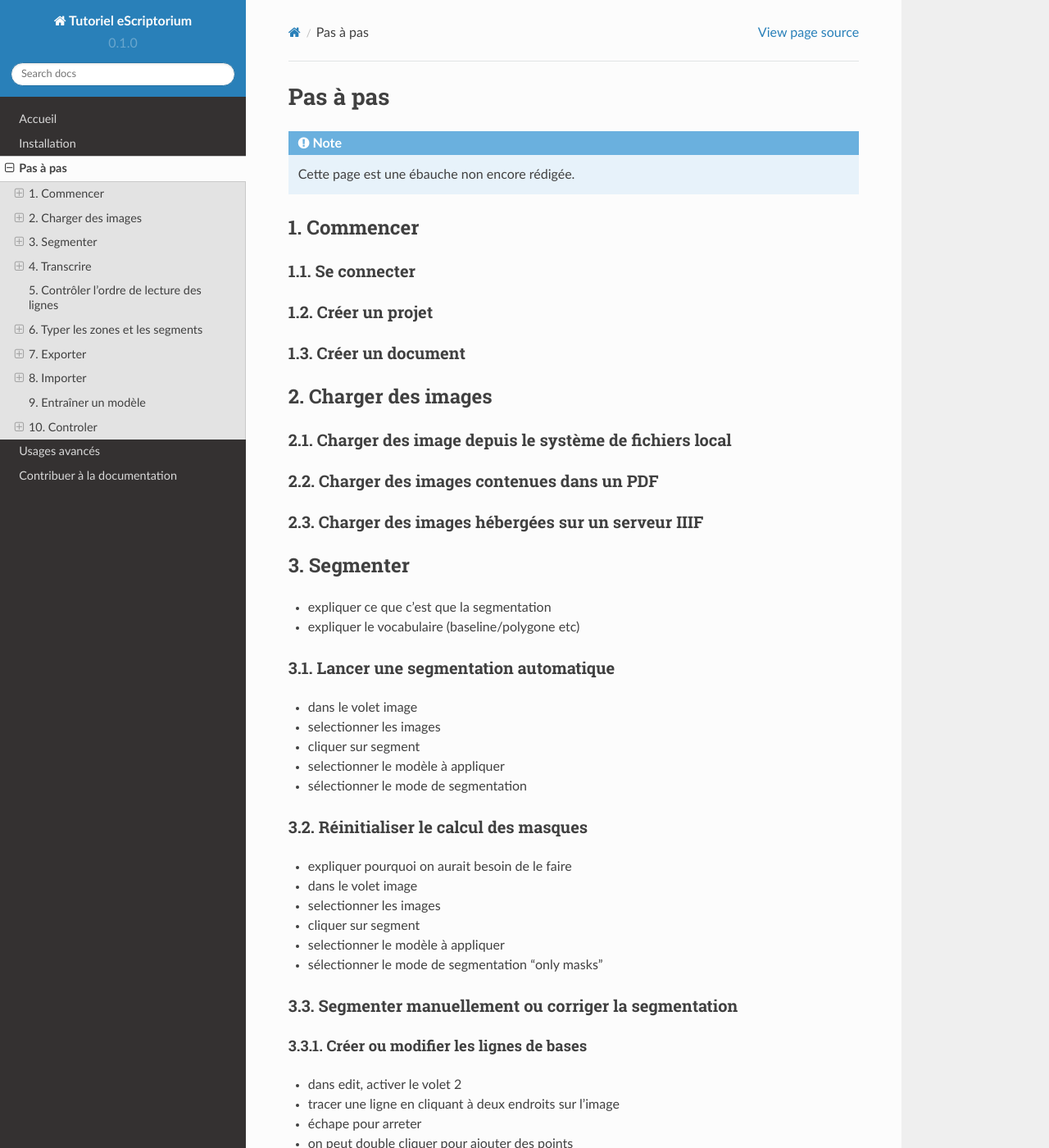
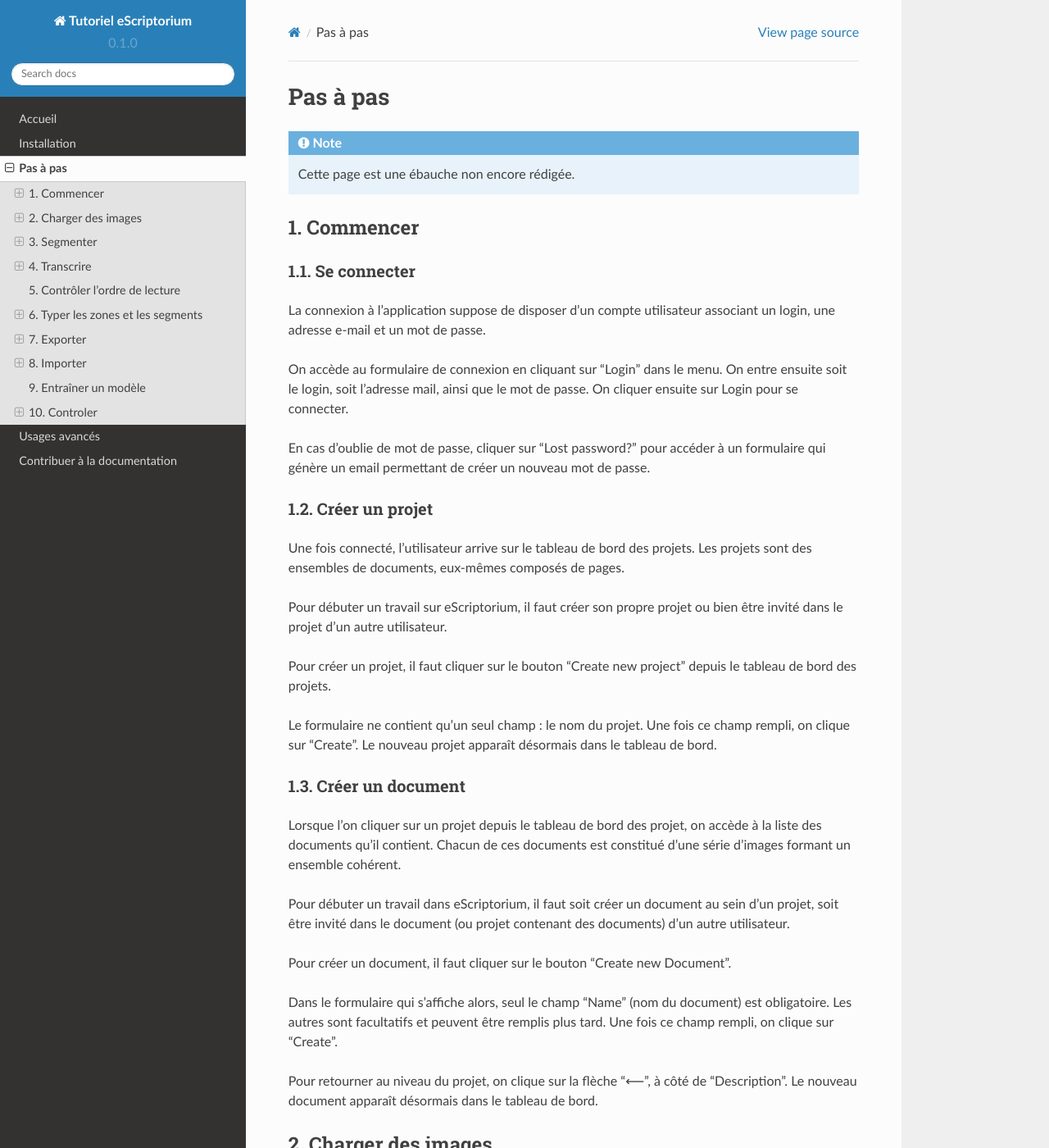
Before and after one commit to alix-tz/escriptorium-documentation, a Sphinx documentation site: the page built from docs/source/walkthrough.rst, in a window 1280 px wide and 1400 px high. Shown: the whole window at 82% size. Built offline with Sphinx 7.4.7 and the Read the Docs theme 2.0.0, drawn with Linux system fonts in a browser that asks for light colours; some of the changed text lies outside the part shown.

Commit message:
first draft for section 1 of walkthrough

```diff
--- a/docs/source/walkthrough.rst
+++ b/docs/source/walkthrough.rst
@@ -11,11 +11,36 @@
 1.1. Se connecter
 ^^^^^^^^^^^^^^^^^
 
+La connexion à l'application suppose de disposer d'un compte utilisateur associant un login, une adresse e-mail et un mot de passe.
+
+On accède au formulaire de connexion en cliquant sur "Login" dans le menu. On entre ensuite soit le login, soit l'adresse mail, ainsi que le mot de passe. On cliquer ensuite sur Login pour se connecter.
+
+En cas d'oublie de mot de passe, cliquer sur "Lost password?" pour accéder à un formulaire qui génère un email permettant de créer un nouveau mot de passe.
+
 1.2. Créer un projet
-^^^^^^^^^^^^^^^^^^
+^^^^^^^^^^^^^^^^^^^^
+
+Une fois connecté, l'utilisateur arrive sur le tableau de bord des projets. Les projets sont des ensembles de documents, eux-mêmes composés de pages.
+
+Pour débuter un travail sur eScriptorium, il faut créer son propre projet ou bien être invité dans le projet d'un autre utilisateur.
+
+Pour créer un projet, il faut cliquer sur le bouton "Create new project" depuis le tableau de bord des projets.
+
+Le formulaire ne contient qu'un seul champ : le nom du projet. Une fois ce champ rempli, on clique sur "Create". Le nouveau projet apparaît désormais dans le tableau de bord.
 
 1.3. Créer un document
-^^^^^^^^^^^^^^^^^^^^
+^^^^^^^^^^^^^^^^^^^^^^
+
+Lorsque l'on cliquer sur un projet depuis le tableau de bord des projet, on accède à la liste des documents qu'il contient. Chacun de ces documents est constitué d'une série d'images formant un ensemble cohérent.
+
+Pour débuter un travail dans eScriptorium, il faut soit créer un document au sein d'un projet, soit être invité dans le document (ou projet contenant des documents) d'un autre utilisateur.
+
+Pour créer un document, il faut cliquer sur le bouton "Create new Document".
+
+Dans le formulaire qui s'affiche alors, seul le champ "Name" (nom du document) est obligatoire. Les autres sont facultatifs et peuvent être remplis plus tard. Une fois ce champ rempli, on clique sur "Create".
+
+Pour retourner au niveau du projet, on clique sur la flèche "⟵", à côté de "Description". Le nouveau document apparaît désormais dans le tableau de bord.
+
 
 2. Charger des images
 ---------------------
@@ -128,8 +153,8 @@
 - afficher le volet 3 puis cliquer sur la ligne à observer
 - l'historique s'affiche sous le texte, en rouge les deletions, en vert les additions
 
-5. Contrôler l'ordre de lecture des lignes
-------------------------------------------
+5. Contrôler l'ordre de lecture
+-------------------------------
 
 - les lignes sont lues zones par zones
 - on peut consulter l'ordre de lecture dans le volet 2
```
